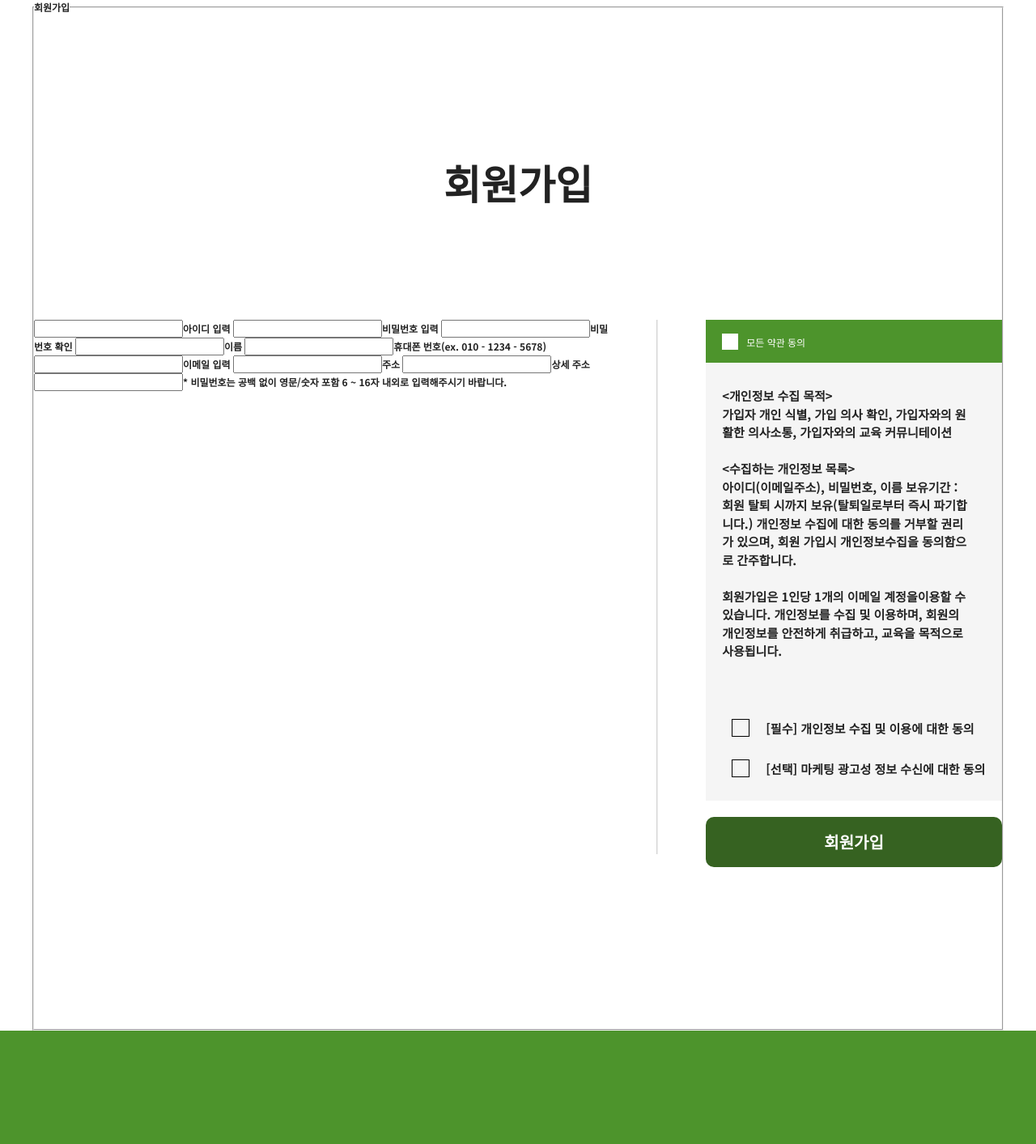
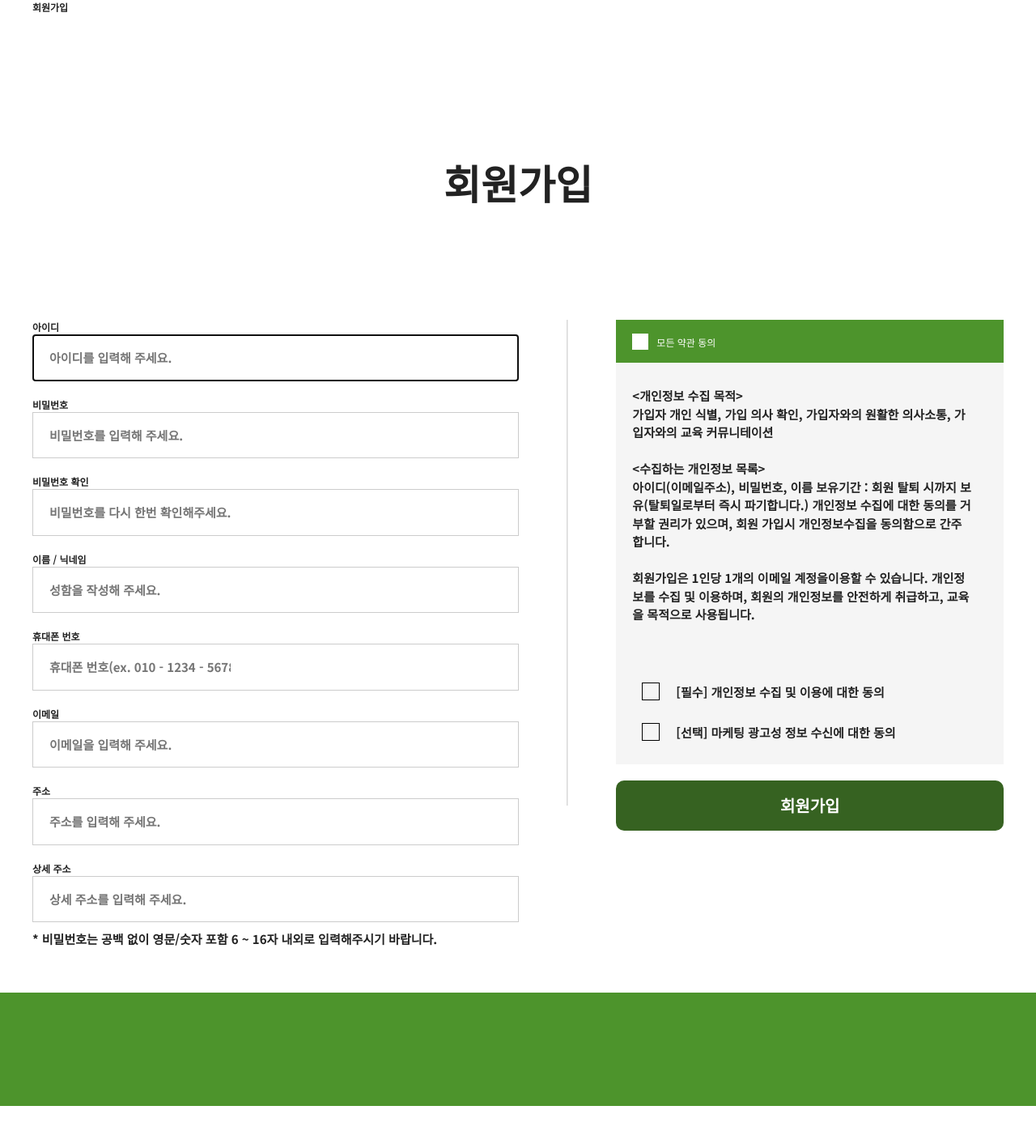
Before and after one commit to Kingjungho/dothome22, a PHP site: page /vefy/join.html in a window 1280 px wide. Shown: the part 100-1513 px from the top of the page at 81% size. After the commit the page ends 1466 px from the top, so only its background shows below. Run offline with PHP 8.4, Linux system fonts and the light colour scheme.

Commit message:
2021.10.11

```diff
--- a/vefy/assets/css/style.css
+++ b/vefy/assets/css/style.css
@@ -25,6 +25,6 @@
             text-align: center;
             margin: 170px 0 143px 0;
         }
-        .fieldset {
+        fieldset {
             border: none;
         }
--- a/vefy/join.html
+++ b/vefy/join.html
@@ -23,24 +23,27 @@
 
         }
 
-        .join_left>div {
+        .join_left > input {
             font-size: 15px;
             color: #c5c5c5;
             border: 1px solid #cccccc;
             margin-bottom: 20px;
-            padding: 17px 40px 16px 20px;
-            white-space: nowrap;
+            padding: 17px 355px 16px 20px;
+            display: block;
         }
-        .join_left>div:nth-child(8) {
+        .join_left > input:nth-child(16) {
             margin-bottom: 0;
         }
-        .join_left>div:last-child {
+        .join_left > input:last-child {
             border: none;
             color: #000;
             margin-bottom: 172px;
             padding-left: 0;
         }
-
+        .left_desc {
+            font-size: 15px;
+            margin-top: 10px;
+        }
         .id_input {
             position: relative;
         }
@@ -73,9 +76,9 @@
 
         .join_line {
             content: '';
+            margin: 0 60px;
             width: 1px;
-            height: 660px;
-            margin: 0 60px;
+            height: 600px;
             transform: rotate(180deg);
             background-color: #c4c4c4;
         }
@@ -145,27 +148,38 @@
             margin-top: 20px;
             margin-bottom: 200px;
         }
+        .join_click a {
+            color: #fff;
+        }
     </style>
 </head>
 
 <body>
     <header></header>
     <div class="container">
-        <form name="login" action="loginSave.php" method="POST">
+        <form name="join" action="joinSave.php" method="POST">
             <fieldset>
                 <legend class="ir_so">회원가입</legend>
         <div class="join_title">회원가입</div>
         <div class="join_wrap">
             <div class="join_left">
-                <input class="id_input">아이디 입력</input>
-                <input class="pass_input">비밀번호 입력</input>
-                <input class="pass2_input">비밀번호 확인</input>
-                <input class="name_input">이름</input>
-                <input class="phone_input">휴대폰 번호(ex. 010 - 1234 - 5678)</input>
-                <input class="email_input">이메일 입력</input>
-                <input class="address_input">주소</input>
-                <input class="address2_input">상세 주소</input>
-                <input class="left_desc">* 비밀번호는 공백 없이 영문/숫자 포함 6 ~ 16자 내외로 입력해주시기 바랍니다.</input>
+                <label for="youId" class="ir_so">아이디</label>
+                <input type="text" name="youId" id="youId" class="id_input" placeholder="아이디를 입력해 주세요." autocomplete="off" autofocus></input>
+                <label for="youPass" class="ir_so">비밀번호</label>
+                <input type="text" name="youPass" id="youPass" class="pass_input" placeholder="비밀번호를 입력해 주세요." autocomplete="off" autofocus></input>
+                <label for="youPass2" class="ir_so">비밀번호 확인</label>
+                <input type="text" name="youPass2" id="youPass2" class="pass2_input"placeholder="비밀번호를 다시 한번 확인해주세요." autocomplete="off" autofocus></input>
+                <label for="youName" class="ir_so">이름 / 닉네임</label>
+                <input type="text" name="youName" id="youName" class="name_input" placeholder="성함을 작성해 주세요." autocomplete="off" autofocus></input>
+                <label for="youPhone" class="ir_so">휴대폰 번호</label>
+                <input type="text" name="youPhone" id="youPhone" class="phone_input" placeholder="휴대폰 번호(ex. 010 - 1234 - 5678)를 작성해주세요." autocomplete="off" autofocus></input>
+                <label for="youEmail" class="ir_so">이메일</label>
+                <input type="text" name="youEmail" id="youEmail" class="email_input" placeholder="이메일을 입력해 주세요." autocomplete="off" autofocus></input>
+                <label for="youAdress" class="ir_so">주소</label>
+                <input type="text" name="youAdress" id="youAdress" class="address_input" placeholder="주소를 입력해 주세요." autocomplete="off" autofocus></input>
+                <label for="youAdress2" class="ir_so">상세 주소</label>
+                <input type="text" name="youAdress2" id="youAdress2" class="address2_input" placeholder="상세 주소를 입력해 주세요." autocomplete="off" autofocus></input>
+                <div class="left_desc">* 비밀번호는 공백 없이 영문/숫자 포함 6 ~ 16자 내외로 입력해주시기 바랍니다.</div>
             </div>
             <div class="join_line"></div>
             <div class="join_right">
@@ -184,7 +198,7 @@
                     <div class="agree_desc">[필수] 개인정보 수집 및 이용에 대한 동의</div>
                     <div class="agree_desc2">[선택] 마케팅 광고성 정보 수신에 대한 동의</div>
                 </div>
-                <div class="join_click">회원가입</div>
+                <div class="join_click"><a href="#">회원가입</a></div>
             </fieldset>
         </form>
             </div>
--- a/vefy/login_id.html
+++ b/vefy/login_id.html
@@ -86,7 +86,7 @@
         <div class="pass_find"><a href="login_pass.html">비밀번호 찾기</a></div>
     </div>
     <div>
-        <label for="youEmail" class="ir_so">이름 / 닉네임</label>
+        <label for="youName" class="ir_so">이름 / 닉네임</label>
         <input type="text" name="youName" id="youName" class="input_write"
             placeholder="이름 또는 닉네임을 입력해 주세요." autocmplete="off" autofocus>
         </div>
```
